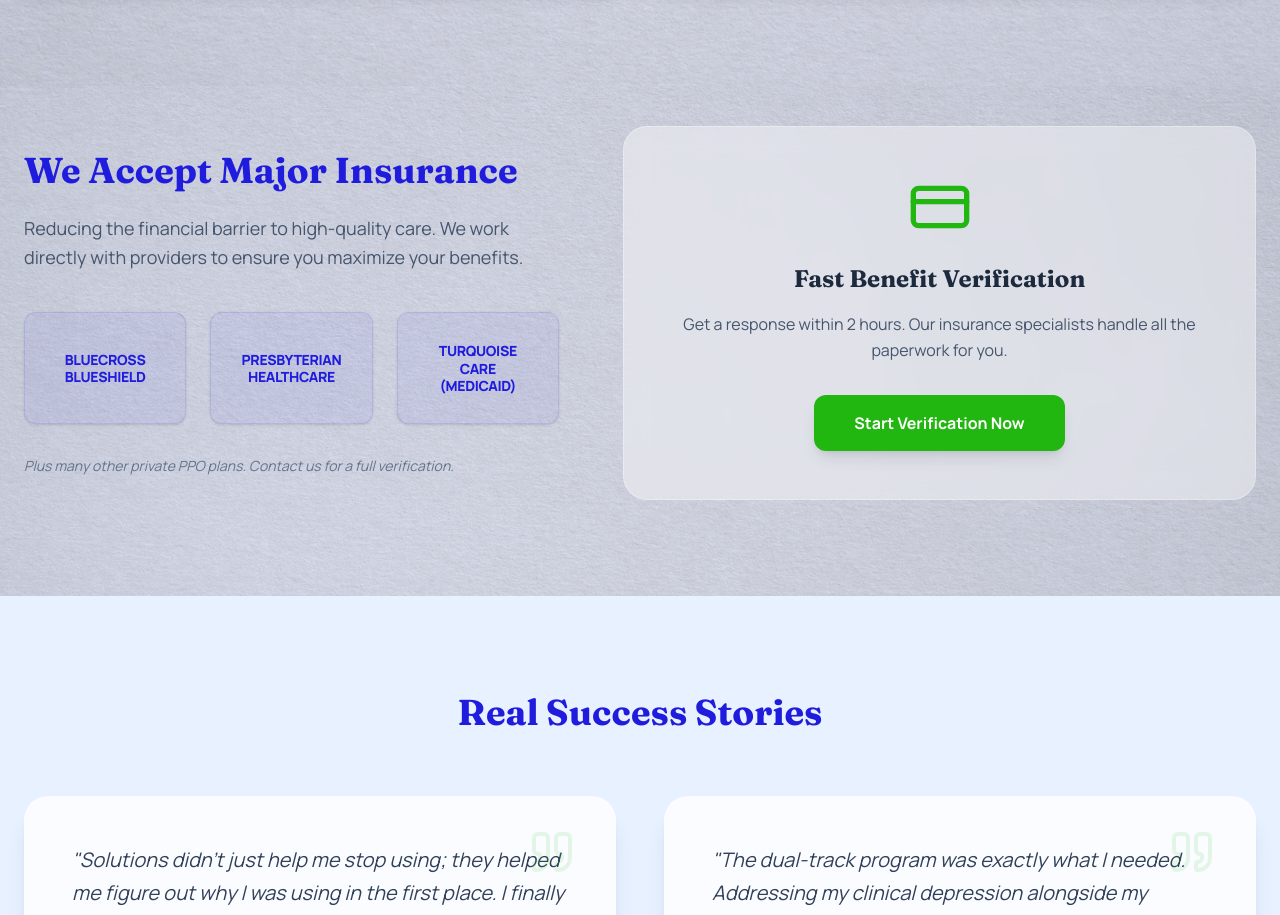
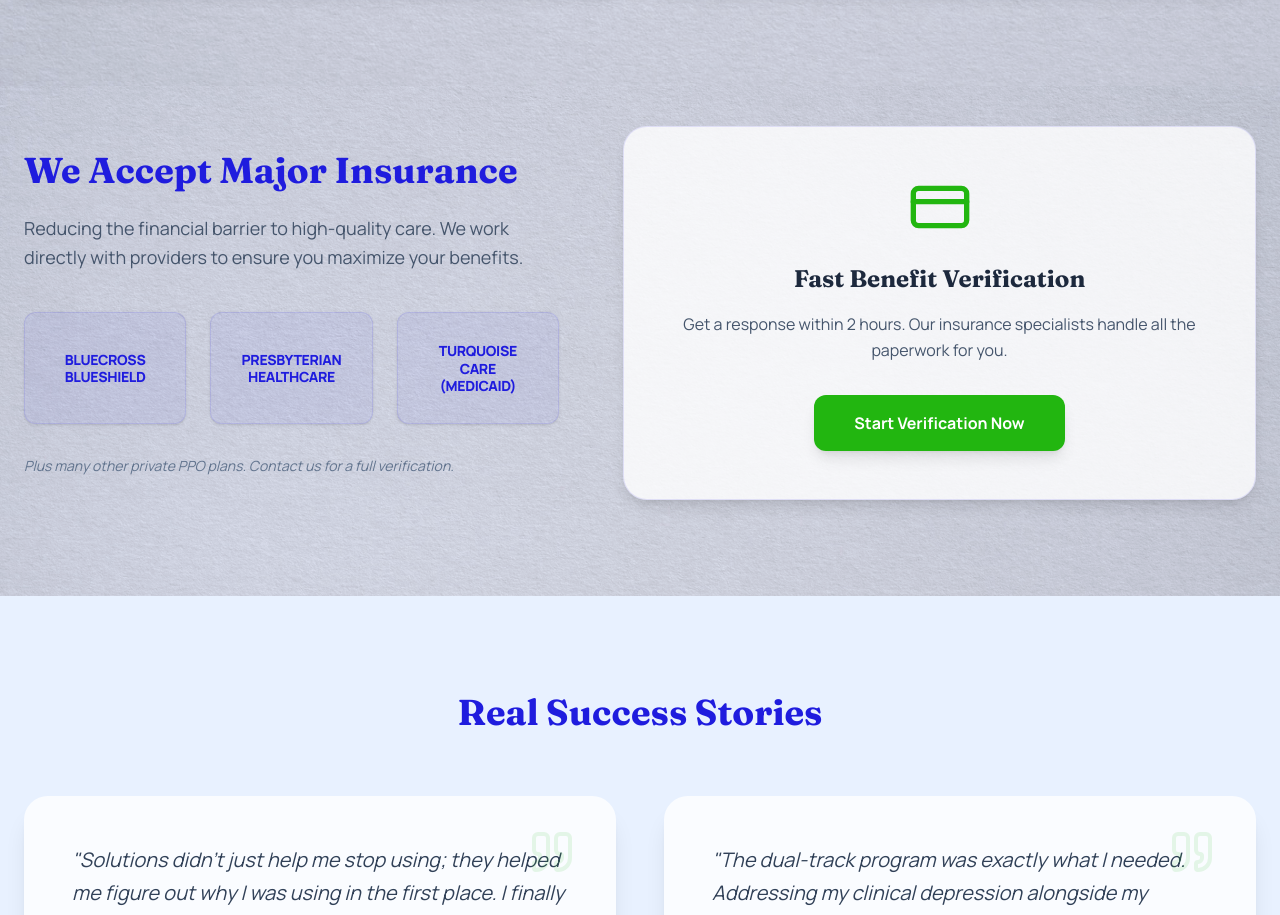
Before and after one commit to Elevate-Studios-SF/stc-website-v1, a Next.js app in the folder stc-web/: page / in a window 1280 px wide. Shown: the part 2267-3182 px from the top of the page. Built offline with nearby package versions, Linux system fonts and the light colour scheme.

Commit message:
style: align benefit verification card styling

```diff
--- a/stc-web/src/app/page.tsx
+++ b/stc-web/src/app/page.tsx
@@ -410,7 +410,7 @@ const Insurance = () => {
           initial={{ opacity: 0, scale: 0.9 }}
           whileInView={{ opacity: 1, scale: 1 }}
           viewport={{ once: true }}
-          className="flex-1 w-full bg-primary/10 rounded-3xl p-12 text-center border-2 border-dashed border-primary/30 glass-card"
+          className="flex-1 w-full bg-white/80 rounded-3xl p-12 text-center border border-indigo-deep/10 shadow-lg"
         >
           <CreditCard className="w-16 h-16 text-primary mx-auto mb-6" />
           <h3 className="text-2xl font-bold text-slate-800 mb-4">
--- a/stc-web/src/app/v2/components/Insurance.tsx
+++ b/stc-web/src/app/v2/components/Insurance.tsx
@@ -36,7 +36,7 @@ export default function Insurance() {
           </p>
         </div>
 
-        <div className="v2-glass rounded-3xl p-12 text-center border-2 border-dashed border-primary/30 bg-primary/10">
+        <div className="rounded-3xl p-12 text-center border border-indigo-deep/10 shadow-lg bg-white/80">
           <h3 className="text-2xl font-bold text-slate-800 mb-4">
             Fast Benefit Verification
           </h3>
```
